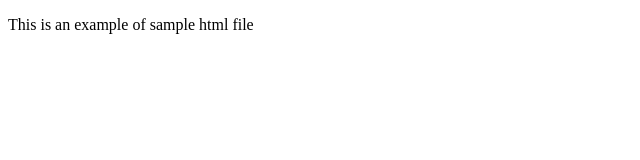
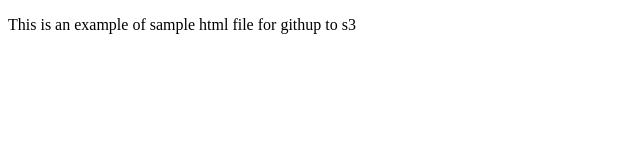
Before and after one commit to NagaA1B3/s3-sync, a plain HTML site: page index.html in a window 1280 px wide. Shown: the whole page, without its empty margins (0-640 px from the left). Drawn offline with Linux system fonts and the light colour scheme.

Commit message:
Update index.html

```diff
--- a/index.html
+++ b/index.html
@@ -4,6 +4,6 @@
         <title>Example github repo</title>
     </head>
     <body>
-        <p>This is an example of sample html file</p>
+        <p>This is an example of sample html file for githup to s3</p>
     </body>
 </html>
```
